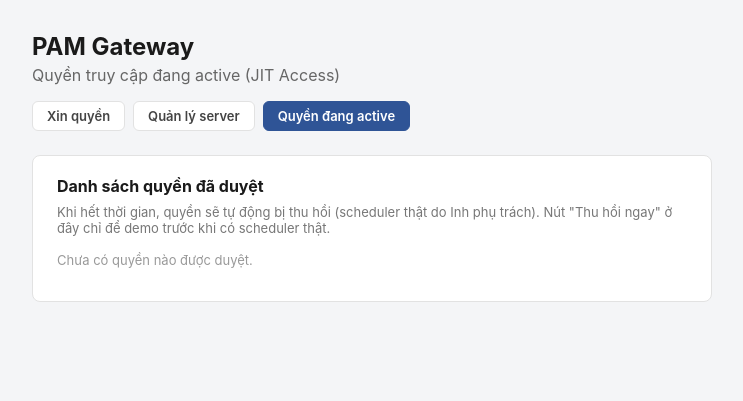
After one commit to nhutHao05/privileged-access-gateway, a FastAPI app: template authorization/templates/active_grants.html in a window 1280 px wide. The commit adds this page. Shown: the top 401 px of the page, without its empty margins (268-1011 px from the left). Run offline with FastAPI, Linux system fonts and the light colour scheme; the template is opened without the code that fills it, so the values that code supplies are empty; some libraries are stand-ins or nearby versions.

Commit message:
Add active grants screen (view + demo revoke, JIT expiry countdown)

```diff
--- a/authorization/main.py
+++ b/authorization/main.py
@@ -44,6 +44,34 @@ access_requests_db: list[dict] = []
 
 def find_server(server_id: str) -> dict | None:
     return next((s for s in MOCK_SERVERS if s["id"] == server_id), None)
+
+
+def compute_grant_status(r: dict) -> tuple[str | None, str | None]:
+    """
+    Tính trạng thái hiện tại của 1 request đã từng được duyệt (có expires_at).
+
+    Trả về (status, remaining_text):
+    - status: "active" (còn hiệu lực) | "expired" (đã hết giờ, scheduler thật
+      của Inh sẽ tự thu hồi) | "revoked" (bị thu hồi tay qua nút demo) | None
+      (request này chưa từng được duyệt, không có expires_at -> bỏ qua)
+    - remaining_text: chuỗi hiển thị thời gian còn lại, chỉ có khi status
+      là "active".
+    """
+    if r.get("status") == "revoked":
+        return "revoked", None
+
+    expires_at = r.get("expires_at")
+    if not expires_at:
+        return None, None
+
+    now = datetime.now()
+    if expires_at > now:
+        remaining = expires_at - now
+        total_seconds = int(remaining.total_seconds())
+        minutes, seconds = divmod(total_seconds, 60)
+        return "active", f"{minutes} phút {seconds} giây"
+
+    return "expired", None
 
 
 # ---------------------------------------------------------------------------
@@ -187,3 +215,64 @@ def save_server_edit(
         "_servers_table.html",
         {"servers": MOCK_SERVERS, "editing_id": None},
     )
+
+
+# ---------------------------------------------------------------------------
+# Routes — Quyền đang active (theo Sprint 2 trong kế hoạch: "UI xin quyền /
+# duyệt / xem quyền đang active"). Sau này khi Inh xong scheduler thật, việc
+# tự động chuyển "active" -> "expired" sẽ do backend thật làm; nút "Thu hồi
+# ngay" ở đây chỉ là demo tạm, không thay thế scheduler.
+# ---------------------------------------------------------------------------
+
+def build_active_grants() -> list[dict]:
+    """Lọc ra các request đã từng được duyệt, kèm trạng thái/thời gian còn lại."""
+    grants = []
+    for r in access_requests_db:
+        status, remaining_text = compute_grant_status(r)
+        if status is None:
+            continue  # request này chưa từng được duyệt -> bỏ qua
+        grants.append({**r, "grant_status": status, "remaining_text": remaining_text})
+
+    # Sắp xếp: active lên trước, rồi tới expired/revoked
+    order = {"active": 0, "expired": 1, "revoked": 1}
+    grants.sort(key=lambda g: order.get(g["grant_status"], 2))
+    return grants
+
+
+@app.get("/active-grants", response_class=HTMLResponse)
+def active_grants_page(request: Request):
+    """Trang xem các quyền đã duyệt: còn hiệu lực bao lâu, đã hết hạn chưa."""
+    return templates.TemplateResponse(
+        request,
+        "active_grants.html",
+        {"grants": build_active_grants()},
+    )
+
+
+@app.get("/active-grants/table", response_class=HTMLResponse)
+def active_grants_table(request: Request):
+    """
+    Fragment bảng, được gọi lại tự động mỗi vài giây (HTMX polling) để
+    đồng hồ đếm ngược tự cập nhật mà không cần reload cả trang.
+    """
+    return templates.TemplateResponse(
+        request,
+        "_active_grants_table.html",
+        {"grants": build_active_grants()},
+    )
+
+
+@app.post("/active-grants/{request_id}/revoke", response_class=HTMLResponse)
+def revoke_grant(request: Request, request_id: str):
+    """
+    Demo 'Thu hồi ngay' — sau này khi có API thật của Inh, chỗ này gọi
+    API thu hồi quyền trên Guacamole thay vì chỉ đổi status trong mock data.
+    """
+    for r in access_requests_db:
+        if r["id"] == request_id:
+            r["status"] = "revoked"
+    return templates.TemplateResponse(
+        request,
+        "_active_grants_table.html",
+        {"grants": build_active_grants()},
+    )
--- a/authorization/static/style.css
+++ b/authorization/static/style.css
@@ -152,6 +152,21 @@ td input[type="text"] {
     color: #721c24;
 }
 
+.badge-active {
+    background: #d3f9d8;
+    color: #2b8a3e;
+}
+
+.badge-expired {
+    background: #e9ecef;
+    color: #495057;
+}
+
+.badge-revoked {
+    background: #f8d7da;
+    color: #721c24;
+}
+
 .tag-chip {
     display: inline-block;
     background: #eef1f6;
--- /dev/null
+++ b/authorization/templates/_active_grants_table.html
@@ -0,0 +1,51 @@
+{% if not grants %}
+<p class="empty">Chưa có quyền nào được duyệt.</p>
+{% else %}
+<table>
+    <thead>
+        <tr>
+            <th>Server</th>
+            <th>Lý do</th>
+            <th>Trạng thái</th>
+            <th>Còn lại</th>
+            <th></th>
+        </tr>
+    </thead>
+    <tbody>
+        {% for g in grants %}
+        <tr>
+            <td>{{ g.server.name if g.server else "?" }}</td>
+            <td>{{ g.reason }}</td>
+            <td>
+                {% if g.grant_status == "active" %}
+                <span class="badge badge-active">Đang hoạt động</span>
+                {% elif g.grant_status == "expired" %}
+                <span class="badge badge-expired">Đã hết hạn</span>
+                {% else %}
+                <span class="badge badge-revoked">Đã thu hồi</span>
+                {% endif %}
+            </td>
+            <td>
+                {% if g.grant_status == "active" %}
+                {{ g.remaining_text }}
+                {% else %}
+                —
+                {% endif %}
+            </td>
+            <td>
+                {% if g.grant_status == "active" %}
+                <button
+                    class="btn-small btn-reject"
+                    hx-post="/active-grants/{{ g.id }}/revoke"
+                    hx-target="#active-grants-wrapper"
+                    hx-swap="innerHTML"
+                >
+                    Thu hồi ngay
+                </button>
+                {% endif %}
+            </td>
+        </tr>
+        {% endfor %}
+    </tbody>
+</table>
+{% endif %}
--- /dev/null
+++ b/authorization/templates/active_grants.html
@@ -0,0 +1,39 @@
+<!DOCTYPE html>
+<html lang="vi">
+<head>
+    <meta charset="UTF-8" />
+    <title>PAM Gateway — Quyền đang active</title>
+    <script src="https://cdnjs.cloudflare.com/ajax/libs/htmx/1.9.12/htmx.min.js"></script>
+    <link rel="stylesheet" href="/static/style.css" />
+</head>
+<body>
+    <div class="container">
+        <header>
+            <h1>PAM Gateway</h1>
+            <p class="subtitle">Quyền truy cập đang active (JIT Access)</p>
+            <nav class="nav">
+                <a href="/">Xin quyền</a>
+                <a href="/servers">Quản lý server</a>
+                <a href="/active-grants" class="active">Quyền đang active</a>
+            </nav>
+        </header>
+
+        <section class="card">
+            <h2>Danh sách quyền đã duyệt</h2>
+            <p class="note">
+                Khi hết thời gian, quyền sẽ tự động bị thu hồi (scheduler
+                thật do Inh phụ trách). Nút "Thu hồi ngay" ở đây chỉ để demo
+                trước khi có scheduler thật.
+            </p>
+            <div
+                id="active-grants-wrapper"
+                hx-get="/active-grants/table"
+                hx-trigger="every 5s"
+                hx-swap="innerHTML"
+            >
+                {% include "_active_grants_table.html" %}
+            </div>
+        </section>
+    </div>
+</body>
+</html>
--- a/authorization/templates/index.html
+++ b/authorization/templates/index.html
@@ -14,6 +14,7 @@
             <nav class="nav">
                 <a href="/" class="active">Xin quyền</a>
                 <a href="/servers">Quản lý server</a>
+                <a href="/active-grants">Quyền đang active</a>
             </nav>
         </header>
 
--- a/authorization/templates/servers.html
+++ b/authorization/templates/servers.html
@@ -14,6 +14,7 @@
             <nav class="nav">
                 <a href="/">Xin quyền</a>
                 <a href="/servers" class="active">Quản lý server</a>
+                <a href="/active-grants">Quyền đang active</a>
             </nav>
         </header>
 
```
